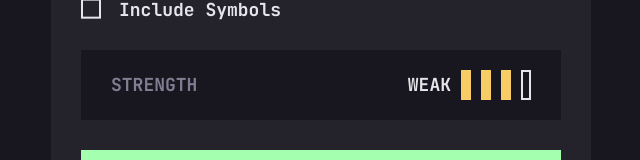
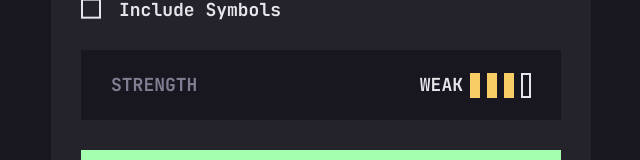
Before and after one commit to ClaytonDewey/react-password-generator, a React (Create React App) app: page / in a window 1280 px wide. Shown: the part 366-526 px from the top of the page, without its empty margins (319-959 px from the left). Built offline with nearby package versions, Linux system fonts and the light colour scheme.

Commit message:
Adjust indicators size

```diff
--- a/src/sass/components/_indicators.scss
+++ b/src/sass/components/_indicators.scss
@@ -1,10 +1,10 @@
 .indicator {
   display: inline-block;
-  height: 3rem;
+  height: 2.5rem;
   width: 1rem;
   border: 2px solid transparent;
   background-color: transparent;
-  margin-left: 1rem;
+  margin-left: 7px;
 
   &.blank {
     border-color: $clr-font-light;
```
